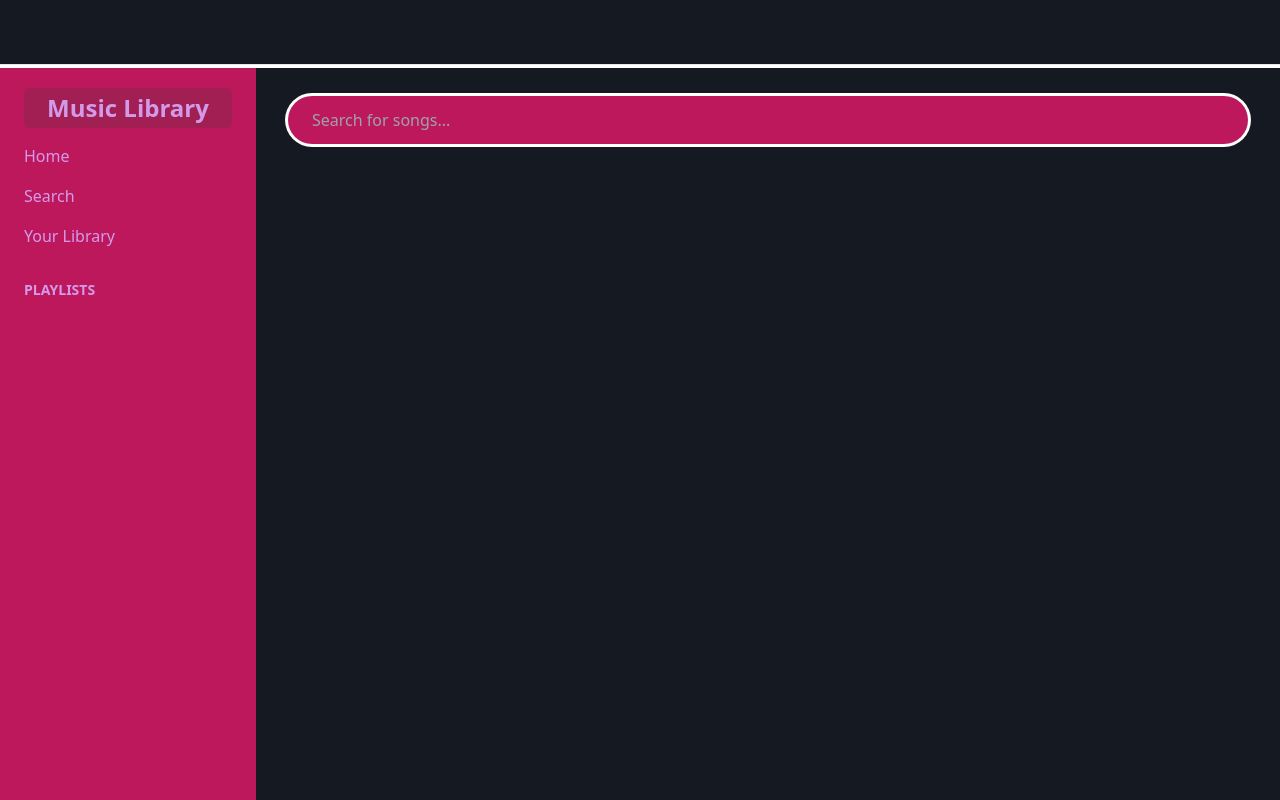
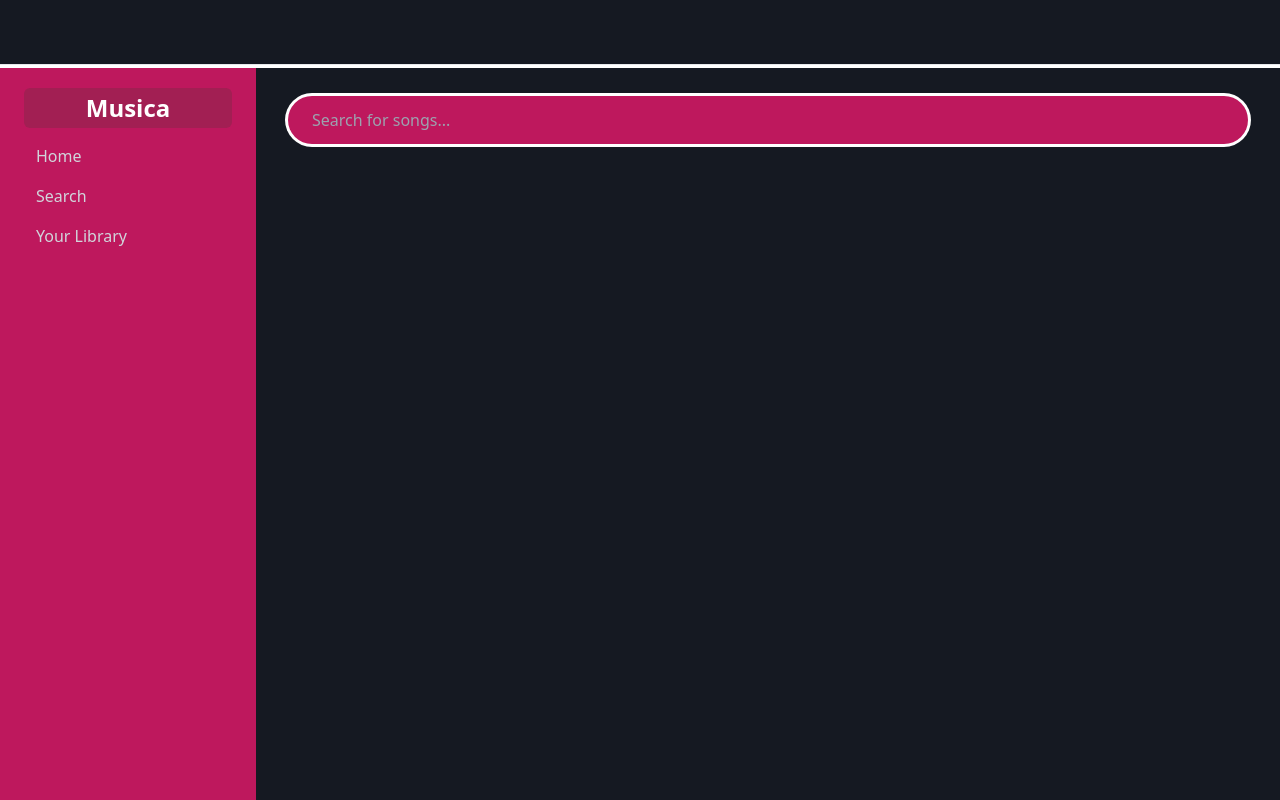
Before and after one commit to physical0/backend-finals, a plain HTML site: page index.html at #!/searchSong in a window 1280 px wide. Drawn offline with nearby package versions, Linux system fonts and the light colour scheme; some packages are replaced by stand-ins of ours.

Commit message:
sidebar changes

```diff
--- a/index.html
+++ b/index.html
@@ -22,28 +22,17 @@
         </div>
     </nav>
 
-
     <!------------- Sidebar ------------->
     <div class="fixed w-64 h-full bg-pink-700 p-6 sidebar-custom mt-16">
         <div class="bg-darkMagenta grid place-items-center h-10 mb-4 rounded-md">
-            <h1 class="text-2xl text-fuschia font-bold mb-8 mt-1 object-center">Music Library</h1>
+            <h1 class="text-2xl text-white font-bold mb-8 mt-1 object-center">Musica</h1>
         </div>
         <!------------- Navigation ------------->
-        <nav class="space-y-4">
-            <a href="#" class="block text-fuschia hover:text-white">Home</a>
-            <a href="#" class="block text-fuschia hover:text-white">Search</a>
-            <a href="#" class="block text-fuschia hover:text-white">Your Library</a>
+        <nav class>
+            <a href="#" class="block text-gray-300 hover:text-white ml-3">Home</a>
+            <a href="#" class="block text-gray-300 hover:text-white ml-3 mt-4">Search</a>
+            <a href="#" class="block text-gray-300 hover:text-white ml-3 mt-4">Your Library</a>
         </nav>
-
-        <!------------- Playlists ------------->
-        <div class="mt-8">
-            <h2 class="text-fuschia uppercase text-sm font-bold mb-4">Playlists</h2>
-            <ul class="space-y-2">
-                <li ng-repeat="playlist in playlists">
-                    <a href="#" class="text-gray-300 hover:text-white">{{playlist.name}}</a>
-                </li>
-            </ul>
-        </div>
     </div>
     <div ng-view>
     </div>
--- a/templates/search.html
+++ b/templates/search.html
@@ -15,7 +15,7 @@
 
     <!------------- Search Results ------------->
     <div class="space-y-4" ng-if="results.length > 0">
-        <div class="grid grid-cols-1 md:grid-cols-2 lg:grid-cols-4 gap-6">
+        <div class="grid grid-cols-1 md:grid-cols-2 lg:grid-cols-5 gap-6">
             <div ng-repeat="album in results"
                 class="bg-coolBlack rounded-lg shadow-md overflow-hidden border-pink-700 border-8 aspect-w-1 aspect-h-1 flex flex-col">
                 <div class="flex flex-col justify-between h-full">
```
